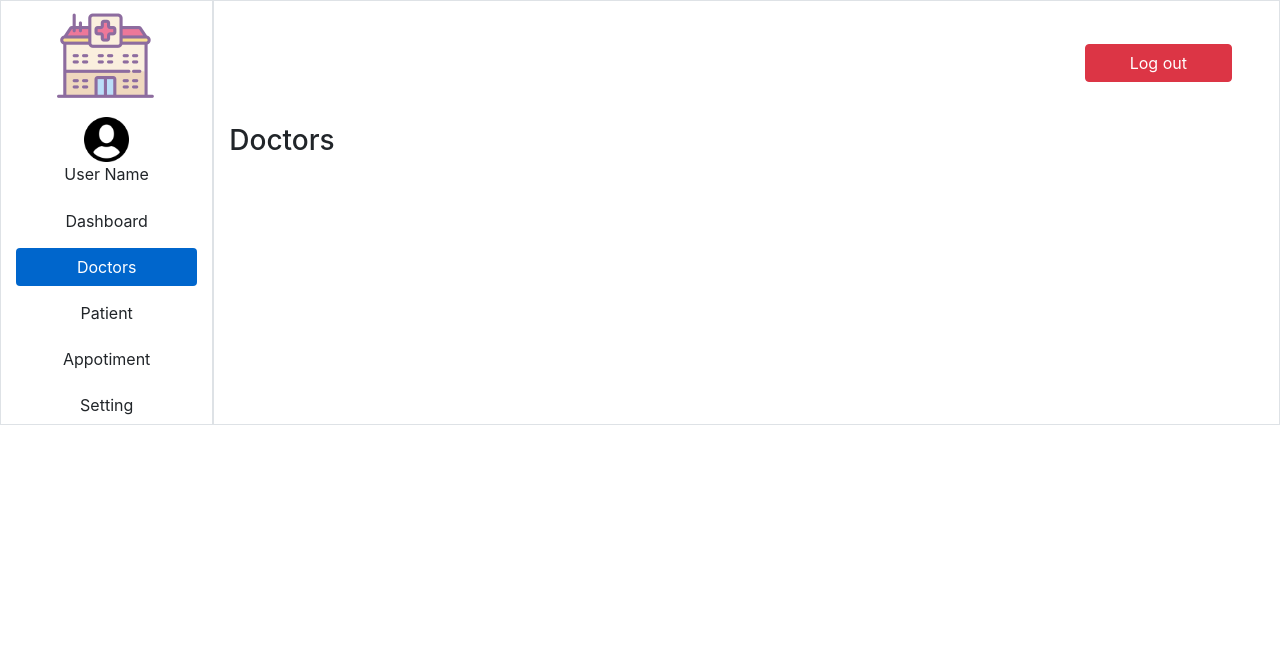
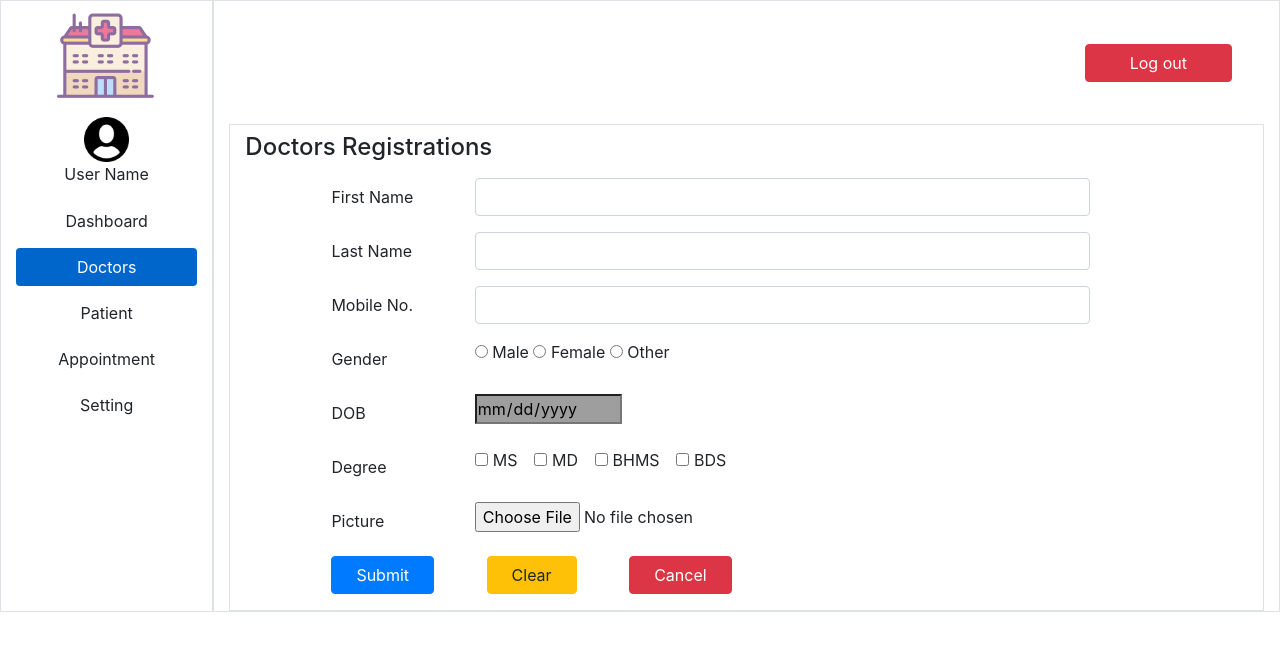
Before and after one commit to DhruvSavaliya94/Hospital-Management-System, a PHP site: page /dashboard.html in a window 1280 px wide, after a click on "Doctors". Shown: the top 651 px of the page. Run offline with PHP 8.4, Linux system fonts and the light colour scheme; style sheets or scripts are compiled from the project's sources; grey boxes are pictures that could not be loaded.

Commit message:
dashboard update.

```diff
--- a/dashboard.html
+++ b/dashboard.html
@@ -9,7 +9,7 @@
     <script src="resources/js/jquery-3.4.1.js"></script>
     <link rel="stylesheet" type="text/css" href="resources/css/bootstrap.css">
     <script src="resources/js/bootstrap.js"></script>
-        <title>Main</title>
+    <title>Dashboard</title>
 </head>
 
 <body>
@@ -28,7 +28,7 @@
                 <button class="tablinks btn btn-block button-hover" onclick="typ(event, 'Doctors')">Doctors</button>
                 <button class="tablinks btn btn-block button-hover" onclick="typ(event, 'Patient')">Patient</button>
                 <button class="tablinks btn btn-block button-hover"
-                        onclick="typ(event, 'Appotiment')">Appotiment</button>
+                    onclick="typ(event, 'Appointment')">Appointment</button>
                 <button class="tablinks btn btn-block button-hover" onclick="typ(event, 'Setting')">Setting</button>
             </div>
             <div class="col-md-10 border">
@@ -41,11 +41,11 @@
                     <div class="col">
                         <!-- ############################ Dashboard page ############################-->
                         <div id="Dashboard" class="tabcontent">
+                            <!--   First Row Of Chart  -->
                             <div class="row m-0 p-0">
                                 <div class="col-md-4">
                                     <div class="media border">
-                                            <img width="50%" src="resources/images/dashboard-graph-1.png"
-                                                alt="graph">
+                                        <img width="50%" src="resources/images/dashboard-graph-1.png" alt="graph">
                                         <div class="media-body">
                                             <h1 class="mt-0 text-center">15</h1>
                                             <h5 class="py-2 text-center">Appotiment</h5>
@@ -54,28 +54,295 @@
                                 </div>
                                 <div class="col-md-4">
                                     <div class="media border">
-                                            <img width="35%" src="resources/images/dashboard-graph-2.jpg"
-                                                alt="graph">
+                                        <img width="35%" src="resources/images/dashboard-graph-2.jpg" alt="graph">
                                         <div class="media-body">
                                             <h1 class="mt-0 text-center">200</h1>
                                             <h5 class="py-2 text-center">Patients</h5>
                                         </div>
                                     </div>
                                 </div>
+                                <div class="col-md-4">
+                                    <div class="media border">
+                                        <img class="py-2" width="30%" src="resources/images/doctor.png" alt="graph">
+                                        <div class="media-body">
+                                            <h1 class="mt-0 text-center">100</h1>
+                                            <h5 class="py-2 text-center">Doctors</h5>
+                                        </div>
+                                    </div>
+                                </div>
+                            </div>
+                            <!--   Second Row Of Chart  -->
+                            <div class="row m-0 p-0">
+                                <div class="col border my-3">
+                                    <h4 class="pt-2">Total Progress</h4>
+                                    <img class="py-2 mx-auto d-block" width="60%" src="resources/images/main-graph.png"
+                                        alt="graph">
+                                </div>
                             </div>
                         </div>
 
+                        <!-- ############################ Doctors page ############################-->
 
                         <div id="Doctors" class="tabcontent">
-                                <h3>Doctors</h3>
+                            <div class="row m-0 p-0">
+                                <div class="col border">
+                                    <h4 class="py-2">Doctors Registrations</h4>
+                                    <div class="row d-flex justify-content-center">
+                                        <div class="col-md-10">
+                                            <form method="POST" action="">
+                                                <!--row is first name in form-->
+                                                <div class="form-group row">
+                                                    <label for="firstname" class="col-sm-2 col-form-label">First
+                                                        Name</label>
+                                                    <div class="col-sm-9">
+                                                        <input type="text" class="form-control" id="firstname"
+                                                            placeholder="">
+                                                    </div>
+                                                </div>
+                                                <!--row is last name in form-->
+                                                <div class="form-group row">
+                                                    <label for="lastname" class="col-sm-2 col-form-label">Last
+                                                        Name</label>
+                                                    <div class="col-sm-9">
+                                                        <input type="text" class="form-control" id="lastname"
+                                                            placeholder="">
+                                                    </div>
+                                                </div>
+                                                <!--row is mobile no in form-->
+                                                <div class="form-group row">
+                                                    <label for="mobileno" class="col-sm-2 col-form-label">Mobile
+                                                        No.</label>
+                                                    <div class="col-sm-9">
+                                                        <input type="number" class="form-control" id="mobileno"
+                                                            placeholder="">
+                                                    </div>
+                                                </div>
+                                                <!--row is Gender in form-->
+                                                <div class="form-group row">
+                                                    <label for="gender" class="col-sm-2 col-form-label">Gender</label>
+                                                    <div class="col-sm-5">
+                                                        <input type="radio" name="gender" value="male"> Male
+                                                        <input type="radio" name="gender" value="female"> Female
+                                                        <input type="radio" name="gender" value="other"> Other
+                                                    </div>
+                                                </div>
+                                                <!--row is DOB in form-->
+                                                <div class="form-group row">
+                                                    <label for="dateofbirth" class="col-sm-2 col-form-label">DOB</label>
+                                                    <div class="col-sm-5">
+                                                        <input type="date" name="dateofbirth" id="dateofbirth">
+                                                    </div>
+                                                </div>
+                                                <!--row is degree in form-->
+                                                <div class="form-group row">
+                                                    <label for="degree" class="col-sm-2 col-form-label">Degree</label>
+                                                    <div class="col-sm-9">
+                                                        <div class="form-check form-check-inline">
+                                                            <input class="form-check-input" type="checkbox"
+                                                                id="Checkbox1" value="option1">
+                                                            <label class="form-check-label" for="Checkbox1">MS</label>
+                                                        </div>
+                                                        <div class="form-check form-check-inline">
+                                                            <input class="form-check-input" type="checkbox"
+                                                                id="Checkbox2" value="option2">
+                                                            <label class="form-check-label" for="Checkbox2">MD</label>
+                                                        </div>
+                                                        <div class="form-check form-check-inline">
+                                                            <input class="form-check-input" type="checkbox"
+                                                                id="Checkbox3" value="option3">
+                                                            <label class="form-check-label" for="Checkbox3">BHMS</label>
+                                                        </div>
+                                                        <div class="form-check form-check-inline">
+                                                            <input class="form-check-input" type="checkbox"
+                                                                id="Checkbox4" value="option4">
+                                                            <label class="form-check-label" for="Checkbox4">BDS</label>
+                                                        </div>
+                                                    </div>
+                                                </div>
+                                                <!--row is add picture in form-->
+                                                <div class="form-group row">
+                                                    <label for="picture" class="col-sm-2 col-form-label">Picture</label>
+                                                    <div class="col-sm-5">
+                                                        <input type="file" name="fileupload" value="fileupload"
+                                                            id="fileupload">
+                                                    </div>
+                                                </div>
+                                                <!--row is buttons in form-->
+                                                <div class="form-group row">
+                                                    <div class="col-sm-6 d-flex justify-content-between">
+                                                        <a class="btn btn-primary px-4" href="#"
+                                                            role="button">Submit</a>
+                                                        <a class="btn btn-warning px-4" href="#" role="button">Clear</a>
+                                                        <a class="btn btn-danger px-4" href="#" role="button">Cancel</a>
+                                                    </div>
+                                                </div>
+                                            </form>
+                                        </div>
+                                    </div>
+                                </div>
+                            </div>
                         </div>
 
+                        <!-- ############################ Patient page ############################-->
+
                         <div id="Patient" class="tabcontent">
-                                <h3>Patient</h3>
+                            <div class="row m-0 p-0">
+                                <div class="col border">
+                                    <h4 class="py-2">Register New Patients</h4>
+                                    <div class="row d-flex justify-content-center">
+                                        <div class="col-md-10">
+                                            <form method="POST" action="">
+                                                <!--row is situation in form-->
+                                                <div class="form-group row">
+                                                    <label for="situation"
+                                                        class="col-sm-2 col-form-label">Situation</label>
+                                                    <div class="col-sm-4">
+                                                        <select class="form-control" id="situation">
+                                                            <option>1</option>
+                                                            <option>2</option>
+                                                            <option>3</option>
+                                                            <option>4</option>
+                                                            <option>5</option>
+                                                        </select>
+                                                    </div>
+                                                </div>
+                                                <!--row is first name in form-->
+                                                <div class="form-group row">
+                                                    <label for="firstname" class="col-sm-2 col-form-label">First
+                                                        Name</label>
+                                                    <div class="col-sm-9">
+                                                        <input type="text" class="form-control" id="firstname"
+                                                            placeholder="">
+                                                    </div>
+                                                </div>
+                                                <!--row is middlename in form-->
+                                                <div class="form-group row">
+                                                    <label for="middlename" class="col-sm-2 col-form-label">Middle
+                                                        Name</label>
+                                                    <div class="col-sm-9">
+                                                        <input type="text" class="form-control" id="middlename"
+                                                            placeholder="">
+                                                    </div>
+                                                </div>
+                                                <!--row is last name in form-->
+                                                <div class="form-group row">
+                                                    <label for="lastname" class="col-sm-2 col-form-label">Last
+                                                        Name</label>
+                                                    <div class="col-sm-9">
+                                                        <input type="text" class="form-control" id="lastname"
+                                                            placeholder="">
+                                                    </div>
+                                                </div>
+                                                <!--row is mobile no in form-->
+                                                <div class="form-group row">
+                                                    <label for="mobileno" class="col-sm-2 col-form-label">Mobile
+                                                        No.</label>
+                                                    <div class="col-sm-9">
+                                                        <input type="number" class="form-control" id="mobileno"
+                                                            placeholder="">
+                                                    </div>
+                                                </div>
+                                                <!--row is blood group in form-->
+                                                <div class="form-group row">
+                                                    <label for="bloodgroup" class="col-sm-2 col-form-label">Blood
+                                                        Group</label>
+                                                    <div class="col-sm-3">
+                                                        <select class="form-control" id="bloodgroup">
+                                                            <option>O+</option>
+                                                            <option>O-</option>
+                                                            <option>AB+</option>
+                                                            <option>AB-</option>
+                                                            <option>A+</option>
+                                                        </select>
+                                                    </div>
+                                                    <label for="disease" class="col-sm-1 col-form-label">Disease</label>
+                                                    <div class="col-sm-3">
+                                                        <select class="form-control" id="disease">
+                                                            <option>O+</option>
+                                                            <option>O-</option>
+                                                            <option>AB+</option>
+                                                            <option>AB-</option>
+                                                            <option>A+</option>
+                                                        </select>
+                                                    </div>
+                                                </div>
+                                                <!--row is Gender in form-->
+                                                <div class="form-group row">
+                                                    <label for="gender" class="col-sm-2 col-form-label">Gender</label>
+                                                    <div class="col-sm-5">
+                                                        <input type="radio" name="gender" value="male"> Male
+                                                        <input type="radio" name="gender" value="female"> Female
+                                                        <input type="radio" name="gender" value="other"> Other
+                                                    </div>
+                                                </div>
+                                                <!--row is DOB in form-->
+                                                <div class="form-group row">
+                                                    <label for="dateofbirth" class="col-sm-2 col-form-label">DOB</label>
+                                                    <div class="col-sm-5">
+                                                        <input type="date" name="dateofbirth" id="dateofbirth">
+                                                    </div>
+                                                </div>
+                                                <!--row is degree in form-->
+                                                <div class="form-group row">
+                                                    <label for="degree" class="col-sm-2 col-form-label">Degree</label>
+                                                    <div class="col-sm-9">
+                                                        <div class="form-check form-check-inline">
+                                                            <input class="form-check-input" type="checkbox"
+                                                                id="Checkbox1" value="option1">
+                                                            <label class="form-check-label" for="Checkbox1">MS</label>
+                                                        </div>
+                                                        <div class="form-check form-check-inline">
+                                                            <input class="form-check-input" type="checkbox"
+                                                                id="Checkbox2" value="option2">
+                                                            <label class="form-check-label" for="Checkbox2">MD</label>
+                                                        </div>
+                                                        <div class="form-check form-check-inline">
+                                                            <input class="form-check-input" type="checkbox"
+                                                                id="Checkbox3" value="option3">
+                                                            <label class="form-check-label" for="Checkbox3">BHMS</label>
+                                                        </div>
+                                                        <div class="form-check form-check-inline">
+                                                            <input class="form-check-input" type="checkbox"
+                                                                id="Checkbox4" value="option4">
+                                                            <label class="form-check-label" for="Checkbox4">BDS</label>
+                                                        </div>
+                                                    </div>
+                                                </div>
+                                                <!--row is add picture in form-->
+                                                <div class="form-group row">
+                                                    <label for="picture" class="col-sm-2 col-form-label">Picture</label>
+                                                    <div class="col-sm-5">
+                                                        <input type="file" name="fileupload" value="fileupload"
+                                                            id="fileupload">
+                                                    </div>
+                                                </div>
+                                                <!--row is address in form-->
+                                                <div class="form-group row">
+                                                    <label for="address" class="col-sm-2 col-form-label">Address</label>
+                                                    <div class="col-sm-5">
+                                                        <textarea class="form-control" id="address" rows="3"></textarea>
+                                                    </div>
+                                                </div>
+                                                <!--row is buttons in form-->
+                                                <div class="form-group row">
+                                                    <div class="col-sm-6 d-flex justify-content-between">
+                                                        <a class="btn btn-primary px-4" href="#"
+                                                            role="button">Submit</a>
+                                                        <a class="btn btn-warning px-4" href="#" role="button">Clear</a>
+                                                        <a class="btn btn-danger px-4" href="#" role="button">Cancel</a>
+                                                    </div>
+                                                </div>
+                                            </form>
+                                        </div>
+                                    </div>
+                                </div>
+                            </div>
                         </div>
 
-                            <div id="Appotiment" class="tabcontent">
-                                <h3>Appotiment</h3>
+                        <!-- ############################ Appointments page ############################-->
+
+                        <div id="Appointment" class="tabcontent">
+                            <h3>Appointment</h3>
                         </div>
                         <div id="Setting" class="tabcontent">
                             <h3>Setting</h3>
--- a/resources/css/style.css
+++ b/resources/css/style.css
@@ -16,7 +16,7 @@
 }
 
 .button-hover:hover{
-    background-color: #0066cc;
+    background-color: #ff1a1a;
     color: #ffff!important;
 }
 
@@ -24,3 +24,14 @@
     background-color: #0066cc;
     color: #ffff!important;
 }
+
+/*############################## Main --> Doctors ##############################*/
+[type="date"] {
+    background:#fff url(https://cdn1.iconfinder.com/data/icons/cc_mono_icon_set/blacks/16x16/calendar_2.png)  97% 50% no-repeat ;
+}
+[type="date"]::-webkit-inner-spin-button {
+    display: none;
+}
+[type="date"]::-webkit-calendar-picker-indicator {
+    opacity: 0;
+}
```
Also changed, not shown: resources/images/doctor.png (added), resources/images/main-graph.png (added). Lines whose indentation alone changed are shown as unchanged.
